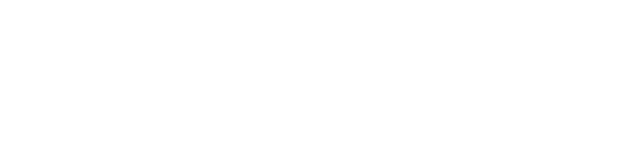
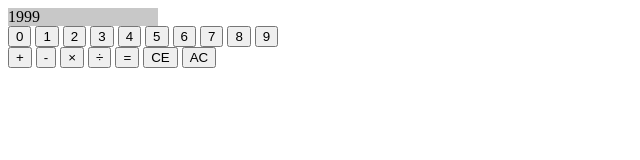
Before and after one commit to universalwavefunction/calculator, a plain HTML site: page index.html in a window 1280 px wide. Shown: the whole page, without its empty margins (0-640 px from the left). Drawn offline with Linux system fonts and the light colour scheme.

Commit message:
set up buttons

```diff
--- a/index.html
+++ b/index.html
@@ -7,6 +7,31 @@
     <script src="javascript.js" defer></script>
   </head>
   <body>
-
+    <div class="calculator">
+      <div class="display">
+        1999
+      </div>
+      <div class="numbers">
+        <button class="zero-button">0</button>
+        <button class="one-button">1</button>
+        <button class="two-button">2</button>
+        <button class="three-button">3</button>
+        <button class="four-button">4</button>
+        <button class="five-button">5</button>
+        <button class="six-button">6</button>
+        <button class="seven-button">7</button>
+        <button class="eight-button">8</button>
+        <button class="nine-button">9</button>
+      </div>
+      <div class="operators">
+        <button class="add-button">+</button>
+        <button class="subtract-button">-</button>
+        <button class="multiply-button">×</button>
+        <button class="divide-button">÷</button>
+        <button class="equals-button">=</button>
+        <button class="clear-button">CE</button>
+        <button class="wipe-button">AC</button>
+      </div>
+    </div>
   </body>
 </html>
--- a/style.css
+++ b/style.css
@@ -0,0 +1,4 @@
+.display {
+  background-color: #C8C8C8;
+  width: 150px;
+}
```
